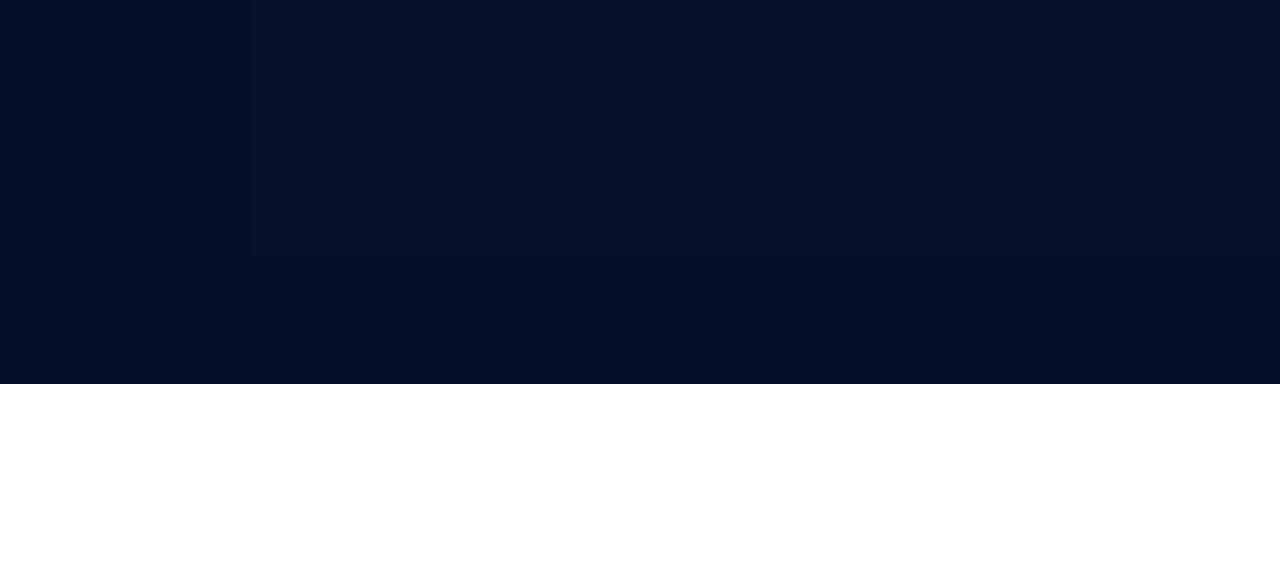
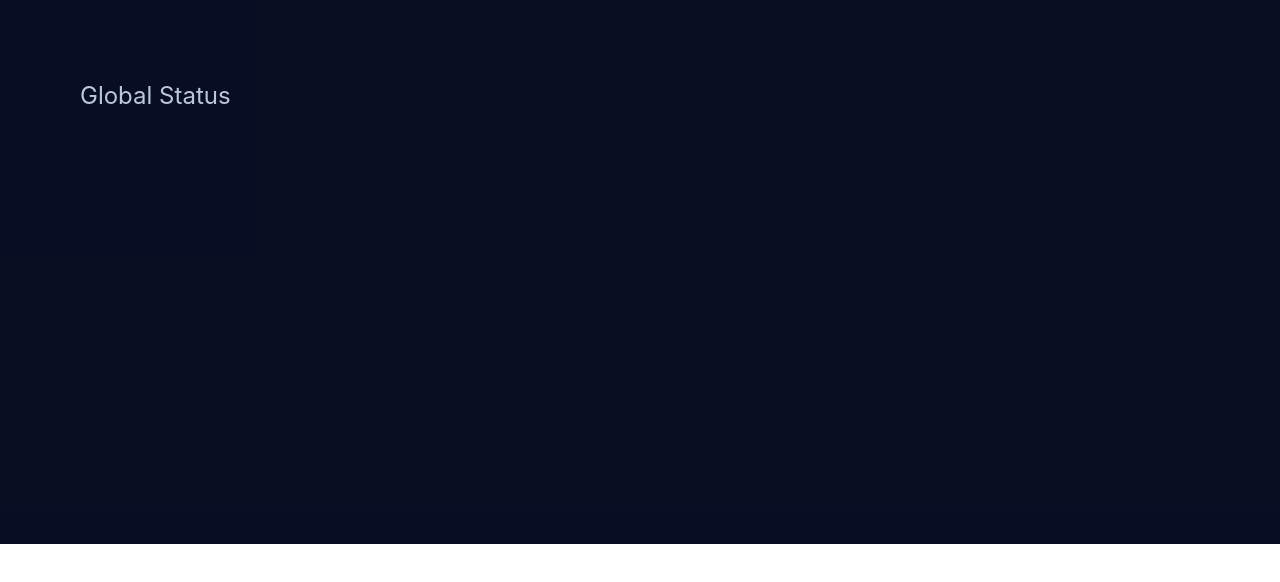
Before and after one commit to ESMAT001/Cov19-tracker-Reactjs, a React (Create React App) app: page / in a window 1280 px wide. Shown: the top 582 px of the page. Built offline with nearby package versions, Linux system fonts and the light colour scheme.

Commit message:
global components added

```diff
--- a/public/index.html
+++ b/public/index.html
@@ -23,6 +23,7 @@
       Learn how to configure a non-root public URL by running `npm run build`.
     -->
   <link href="https://unpkg.com/tailwindcss@^2/dist/tailwind.min.css" rel="stylesheet">
+  <link rel="stylesheet" href="https://cdnjs.cloudflare.com/ajax/libs/font-awesome/5.15.2/css/all.min.css">
   <title>React App</title>
 </head>
 
--- a/src/App.js
+++ b/src/App.js
@@ -1,7 +1,7 @@
 import Tracker from './components/Tracker';
 function App() {
-  const cls="relative w-full h-96 bg-black";
-  const overlayCls="absolute top-0 left-0 w-full h-full bg-blue-700 bg-opacity-20"
+  const cls="relative w-full bg-black p-10 sm:px-14 md:p-20";
+  const overlayCls="absolute top-0 left-0 w-full h-full bg-blue-900 bg-opacity-25"
   return (
     <div className={cls}>
       <span className={overlayCls}>
--- a/src/components/Tracker.js
+++ b/src/components/Tracker.js
@@ -1,11 +1,13 @@
 import React, { Component } from 'react'
+import GlobalStatus from './global/GlobalStatus'
+class Tracker extends Component {
 
-class Tracker extends Component {
     render() {
+        const cls="container h-96  mx-auto grid grid-cols-2";
         return (
-            <div>
-                Tracker
-            </div>
+            <main className={cls}>
+               <GlobalStatus/>
+            </main>
         )
     }
 }
--- /dev/null
+++ b/src/components/global/Active.js
@@ -0,0 +1,11 @@
+import React from 'react'
+
+function Active() {
+    return (
+        <div>
+
+        </div>
+    )
+}
+
+export default Active
--- /dev/null
+++ b/src/components/global/Confirmed.js
@@ -0,0 +1,11 @@
+import React from 'react'
+
+function Confirmed() {
+    return (
+        <div>
+            total
+        </div>
+    )
+}
+
+export default Confirmed
--- /dev/null
+++ b/src/components/global/Death.js
@@ -0,0 +1,11 @@
+import React from 'react'
+
+function Death() {
+    return (
+        <div>
+
+        </div>
+    )
+}
+
+export default Death
--- /dev/null
+++ b/src/components/global/GlobalStatus.js
@@ -0,0 +1,23 @@
+import React, { Component } from 'react'
+import Confirmed from './Confirmed'
+import Death from './Death';
+import Active from './Active';
+import Recovered from './Recovered';
+
+ class GlobalStatus extends Component {
+    render() {
+        const cls="";
+        const hCls="text-gray-100 text-2xl ";
+        return (
+            <article className={cls} >
+                <h1 className={hCls} >Global Status</h1>
+                <Confirmed/>
+                <Death/>
+                <Recovered/>
+                <Active/>
+            </article>
+        )
+    }
+}
+
+export default GlobalStatus
--- /dev/null
+++ b/src/components/global/Recovered.js
@@ -0,0 +1,11 @@
+import React from 'react'
+
+function recovered() {
+    return (
+        <div>
+
+        </div>
+    )
+}
+
+export default recovered
```
